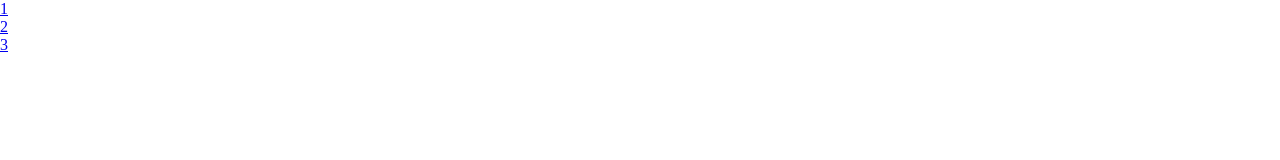
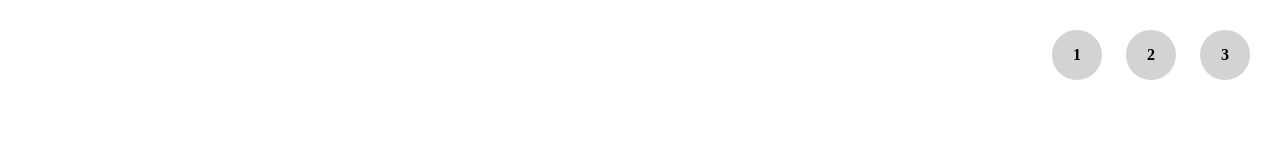
Before and after one commit to Hirisci/htmlcss-shoes, a plain HTML site: page index.html in a window 1280 px wide. Drawn offline with Linux system fonts and the light colour scheme.

Commit message:
aggiunto stile al menu-main nell'header

```diff
--- a/css/style.css
+++ b/css/style.css
@@ -15,4 +15,43 @@
 /*------------ COMMON ------------*/
 
 
-/*------------ TAG SEMANTICI ------------*/
+
+
+/*------------ HEADER ------------*/
+
+header{
+    position:fixed;
+    top: 0;
+    right: 0;
+}
+
+header nav{
+    margin: 20px;
+}
+
+header nav li {
+    display: inline-block;
+    padding: 10px;
+}
+
+header nav li a{
+    color: inherit;
+    text-decoration: none;
+    font-weight: 900;
+    display: block;
+    height: 50px;
+    width: 50px;
+    line-height: 40px;
+    text-align: center;
+    border: 5px solid lightgrey ;
+    background-color: lightgrey;
+    border-radius: 50%;
+}
+
+header nav li a:active{
+    color: black;
+}
+
+header nav li a:hover{
+    background-color: gray;
+}
```
